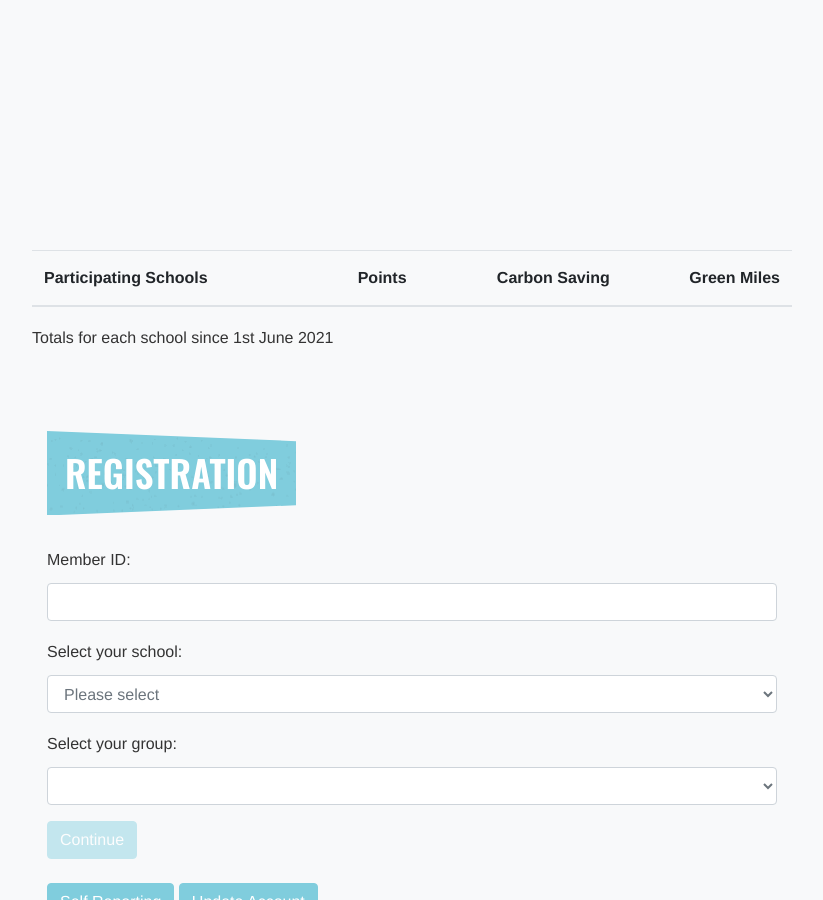
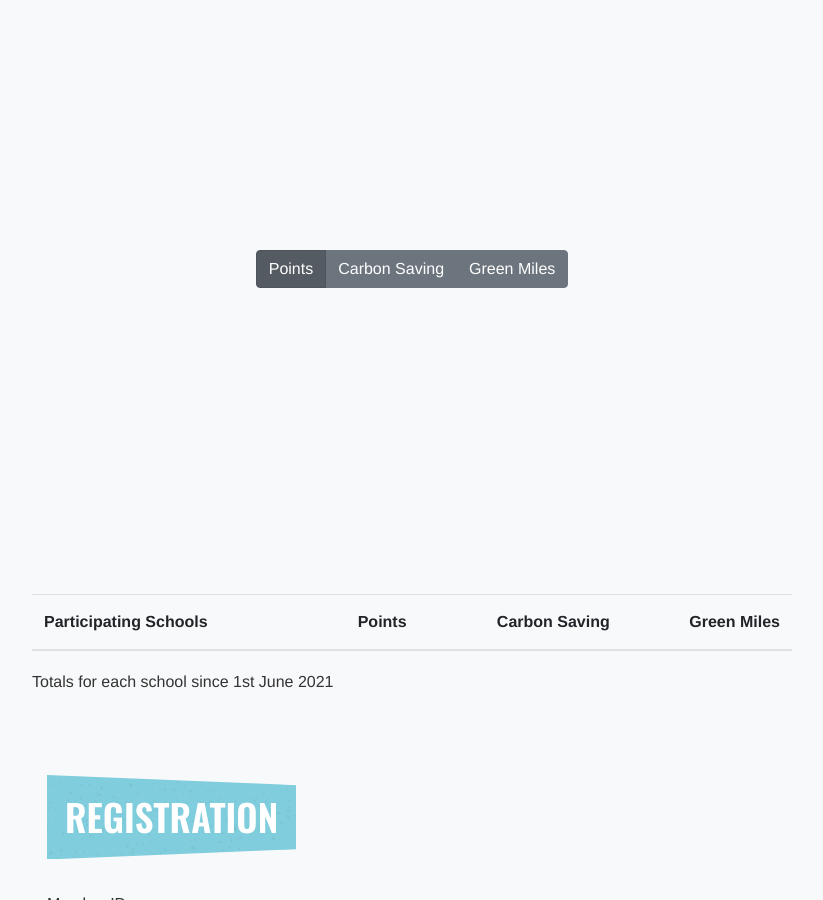
Before and after one commit to EcoRewards/ecorewards.co.uk, a Jekyll site: the page built from bracknell/schools.html, in a window 1280 px wide and 900 px high, scrolled down 671 px. Shown: the whole window, without its empty margins (228-1051 px from the left). Built offline with Jekyll 4.4.1, drawn with Linux system fonts in a browser that asks for light colours; some web fonts are replaced.

Commit message:
Update school graphs

```diff
--- a/assets/js/graphs.js
+++ b/assets/js/graphs.js
@@ -1,6 +1,4 @@
 
-
-function setupGraphs(organisations, schemeId) {
 $("#organisation").change(function() {
   const val = $(this).val();
   $("#memberGroup").html('<option value="">Please select</option>');
@@ -13,12 +11,6 @@
     });
   }
 });
-
-  $("input[name=chartToggle]").click(function() {
-    $("canvas").css({ display: "none"});
-    $($(this).val()).css({ display: "block" });
-  });
-
 function toggleButton() {
   const memberIdLength = $("#memberId").val().length;
   const memberIdValid = memberIdLength === 10 || memberIdLength === 16 || memberIdLength === 18;
@@ -28,6 +20,57 @@
 $("#memberId").keypress(toggleButton);
 $("#memberGroup").change(toggleButton);
 
+function setupGraphs(organisations, schemeId, prefixId = "") {
+
+  $("input[name=" + prefixId + "chartToggle]").click(function() {
+    $("#" + prefixId + "rewardChart").css({ display: "none"});
+    $("#" + prefixId + "carbonSavingChart").css({ display: "none"});
+    $("#" + prefixId + "milesChart").css({ display: "none"});
+    $($(this).val()).css({ display: "block" });
+  });
+
+  $.get(`https://api.ecorewards.co.uk/scheme/${schemeId}/report` , response => {
+    createGraph(prefixId + "rewardChart", "totalRewardsEarned", organisations, response);
+    createGraph(prefixId + "carbonSavingChart", "totalCarbonSaving", organisations, response);
+    createGraph(prefixId + "milesChart", "totalDistance", organisations, response);
+  });
+}
+
+function createGraph(id, field, organisations, response) {
+  const ctx = document.getElementById(id).getContext("2d");
+  let colourI = 0;
+  const colours = ["#4e73df", "#1cc88a", "#f6c23e", "#36b9cc",  "#e74a3b", "#858796", "#ff00ff", "#ff9900", "#674ea7"];
+  const datasets = response.data.reduce((index, col) => {
+    if (organisations.includes(col.name)) {
+      index[col.name] = index[col.name] || { data: [], label: col.name, backgroundColor: colours[colourI++ % colours.length] };
+      index[col.name].data.push(col[field]);
+    }
+
+    return index;
+  }, {});
+  const labels = response.data.reduce((index, col) => {
+    index[col.date] = true;
+    return index;
+  }, {});
+  const myChart = new Chart(ctx, {
+    type: 'bar',
+    data: {
+      labels: Object.keys(labels),
+      datasets: Object.values(datasets)
+    },
+    options: {
+      scales: {
+        yAxes: [{
+          ticks: {
+            beginAtZero: true
+          }
+        }]
+      }
+    }
+  });
+}
+
+function setupTables(organisations, schemeId) {
   const date = new Date();
 
   // 1st Aug, 1st Nov, 1st Jan, 1st March, 1st April, 1st June
@@ -65,45 +108,6 @@
     $(".tableStartDate").html(`Totals since ${date.getDate()}${nth(date.getDate())} ${month} ${date.getFullYear()}`);
   });
 
-  $.get(`https://api.ecorewards.co.uk/scheme/${schemeId}/report` , response => {
-    createGraph("rewardChart", "totalRewardsEarned", organisations, response);
-    createGraph("carbonSavingChart", "totalCarbonSaving", organisations, response);
-    createGraph("milesChart", "totalDistance", organisations, response);
-  });
-}
-
-function createGraph(id, field, organisations, response) {
-  const ctx = document.getElementById(id).getContext("2d");
-  let colourI = 0;
-  const colours = ["#4e73df", "#1cc88a", "#f6c23e", "#36b9cc",  "#e74a3b", "#858796", "#ff00ff", "#ff9900", "#674ea7"];
-  const datasets = response.data.reduce((index, col) => {
-    if (organisations.includes(col.name)) {
-      index[col.name] = index[col.name] || { data: [], label: col.name, backgroundColor: colours[colourI++ % colours.length] };
-      index[col.name].data.push(col[field]);
-    }
-
-    return index;
-  }, {});
-  const labels = response.data.reduce((index, col) => {
-    index[col.date] = true;
-    return index;
-  }, {});
-  const myChart = new Chart(ctx, {
-    type: 'bar',
-    data: {
-      labels: Object.keys(labels),
-      datasets: Object.values(datasets)
-    },
-    options: {
-      scales: {
-        yAxes: [{
-          ticks: {
-            beginAtZero: true
-          }
-        }]
-      }
-    }
-  });
 }
 
 function createTable(organisations, response) {
@@ -115,6 +119,7 @@
 
     return index;
   }, {});
+  console.log(schoolData);
 
   const html = organisations
     .sort((a, b) => a.replace("St ", "") > b.replace("St ", ""))
--- a/bracknell/active.html
+++ b/bracknell/active.html
@@ -140,6 +140,7 @@
     const schools = ["SWR Customers", "Bracknell Forest Residents", "Bracknell Forest Health", "Bracknell Forest Council"];
 
     setupGraphs(schools, 6);
+    setupTables(schools, 6);
   });
 
 </script>
--- a/bracknell/business.html
+++ b/bracknell/business.html
@@ -171,6 +171,7 @@
     const schools = ["Bracknell BID", "Bracknell Forest Residents", "SWR Customers"]
 
     setupGraphs(schools, 6);
+    setupTables(schools, 6);
   });
 
 </script>
--- a/bracknell/schools.html
+++ b/bracknell/schools.html
@@ -27,21 +27,41 @@
           <div class="col text-center">
             <div class="btn-group btn-group-toggle mb-2" data-toggle="buttons">
               <label class="btn btn-secondary active">
-                <input type="radio" name="chartToggle" value="#rewardChart" autocomplete="off" checked> Points
+                <input type="radio" name="primary_chartToggle" value="#primary_rewardChart" autocomplete="off" checked> Points
               </label>
               <label class="btn btn-secondary">
-                <input type="radio" name="chartToggle" value="#carbonSavingChart" autocomplete="off"> Carbon Saving
+                <input type="radio" name="primary_chartToggle" value="#primary_carbonSavingChart" autocomplete="off"> Carbon Saving
               </label>
               <label class="btn btn-secondary">
-                <input type="radio" name="chartToggle" value="#milesChart" autocomplete="off"> Green Miles
+                <input type="radio" name="primary_chartToggle" value="#primary_milesChart" autocomplete="off"> Green Miles
               </label>
             </div>
           </div>
         </div>
 
-        <canvas id="rewardChart" width="400" height="240"></canvas>
-        <canvas style="display: none" id="carbonSavingChart" width="400" height="240"></canvas>
-        <canvas style="display: none" id="milesChart" width="400" height="240"></canvas>
+        <canvas id="primary_rewardChart" width="400" height="240"></canvas>
+        <canvas style="display: none" id="primary_carbonSavingChart" width="400" height="240"></canvas>
+        <canvas style="display: none" id="primary_milesChart" width="400" height="240"></canvas>
+
+        <div class="row mt-5">
+          <div class="col text-center">
+            <div class="btn-group btn-group-toggle mb-2" data-toggle="buttons">
+              <label class="btn btn-secondary active">
+                <input type="radio" name="high_chartToggle" value="#high_rewardChart" autocomplete="off" checked> Points
+              </label>
+              <label class="btn btn-secondary">
+                <input type="radio" name="high_chartToggle" value="#high_carbonSavingChart" autocomplete="off"> Carbon Saving
+              </label>
+              <label class="btn btn-secondary">
+                <input type="radio" name="high_chartToggle" value="#high_milesChart" autocomplete="off"> Green Miles
+              </label>
+            </div>
+          </div>
+        </div>
+
+        <canvas id="high_rewardChart" width="400" height="240"></canvas>
+        <canvas style="display: none" id="high_carbonSavingChart" width="400" height="240"></canvas>
+        <canvas style="display: none" id="high_milesChart" width="400" height="240"></canvas>
 
         <div class="row mt-5">
           <table class="table table-striped">
```
Also changed, not shown: other parts of bracknell/schools.html (+6 -2 lines). Lines whose indentation alone changed are shown as unchanged.
